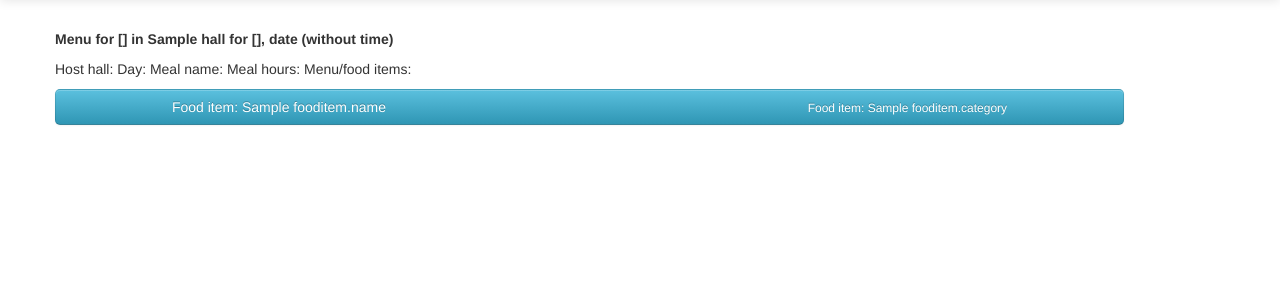
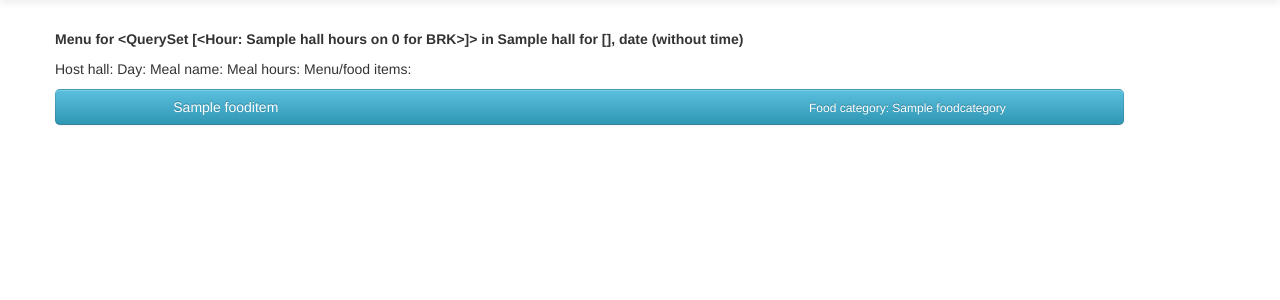
Before and after one commit to mhuesch/nuFood, a Django app: template templates/hall-menu.html in a window 1280 px wide. Shown: the part 41-341 px from the top of the page. Run offline with Django 3.2, Linux system fonts and the light colour scheme; tables that the repository leaves empty hold one stand-in row (values such as "Sample post"); the template is opened without the code that fills it: values that come from a table or form of the project are taken from there, most other values are stand-ins (such as "Sample title", 1, 10 or a date in 2020); some libraries are stand-ins or nearby versions.

Commit message:
quick fixes on menu page
Changed it to take the identifier for an hour as a parameter for
simplicity. We can also take out hall_id later if we want to, since
it's included in the hour info. This change simplifies the logic for
figuring out exactly which meal that you want and allows for viewing of
future meals instead of being dependent on the current time to view the
menu.

```diff
--- a/halls/views.py
+++ b/halls/views.py
@@ -82,16 +82,16 @@ def index(request):
 #
 # Display the menu for a meal at a hall page
 #
-def hallmenu(request,hall_id):
+def hallmenu(request,hall_id,meal_id):
     hall_name = Hall.objects.get(id=hall_id).name
         #note: get will only work when you want just one object
     d = datetime.now()
     weekday = d.weekday()
     today = datetime.today()
 
-    meal_type = 'DIN'
+    meal_type = Hour.objects.filter(id=meal_id)[0].meal_type
 
-    food_items = FoodItem.objects.filter(meal_menu__meal_time__day=weekday).filter(meal_menu__meal_time__host_hall__id=hall_id).filter(meal_menu__meal_time__meal_type=meal_type).filter(meal_menu__date=today)
+    food_items = FoodItem.objects.filter(meal_menu__meal_time__id=meal_id).filter(meal_menu__date=today)
 
 
     t = loader.get_template('hall-menu.html')
--- a/nuFood/urls.py
+++ b/nuFood/urls.py
@@ -7,7 +7,7 @@ admin.autodiscover()
 
 urlpatterns = patterns('',
     url(r'^$', 'halls.views.index'),
-    url(r'^menu/(?P<hall_id>\d+)/$', 'halls.views.hallmenu'),
+    url(r'^menu/(?P<hall_id>\d+)/(?P<meal_id>\d+)/$', 'halls.views.hallmenu'),
     # Admin
     url(r'^admin/', include(admin.site.urls)),
 
--- a/templates/hall-menu.html
+++ b/templates/hall-menu.html
@@ -179,8 +179,8 @@ function displayMenuTitle() {
         {% for food in foodItems %}
         <div class="food-listing">
         <a class="btn btn-hall btn-large open">
-        <span class="food-name"> {{food}}.name </span>
-        <span class="food-info"> {{food}}.category </span>
+            <span class="food-name"> {{food.name}} </span>
+            <span class="food-info"> {{food.category}} </span>
         </a>
         </div>
         {% endfor %}
--- a/templates/index.html
+++ b/templates/index.html
@@ -254,7 +254,7 @@ function displayCurrentDayTime() {
         {% for hour in openHalls %}
         <!-- somehow create int i = 0… or have a hall id? -->
         <div class="hall-listing">
-            <a class="btn btn-hall btn-large open" href={% url halls.views.hallmenu hall_id=hour.host_hall.id %}>
+            <a class="btn btn-hall btn-large open" href={% url halls.views.hallmenu hall_id=hour.host_hall.id meal_id=hour.id %}>
         <!-- if hour.mealtype == ret, then add an id or something -->
         <span class="hall-name"> {{ hour.host_hall }} </span>
         <span class="hours-info"> <!--id="hall+i"-->
```
